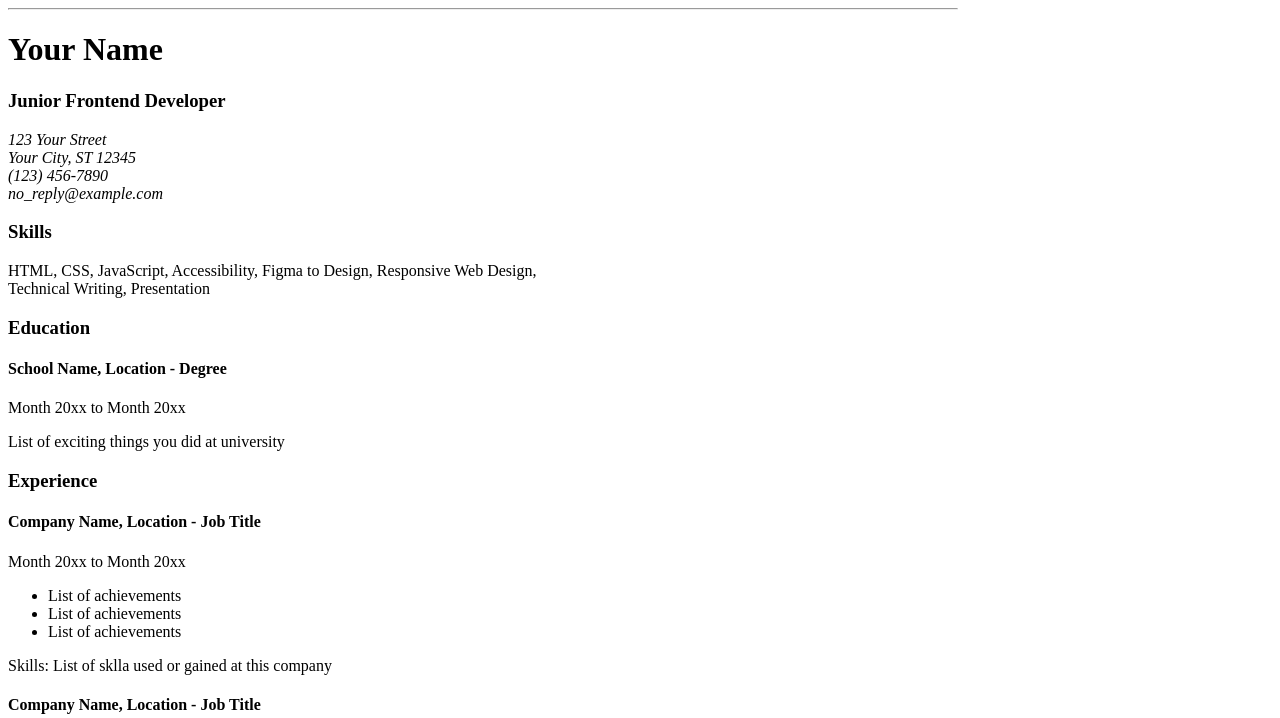
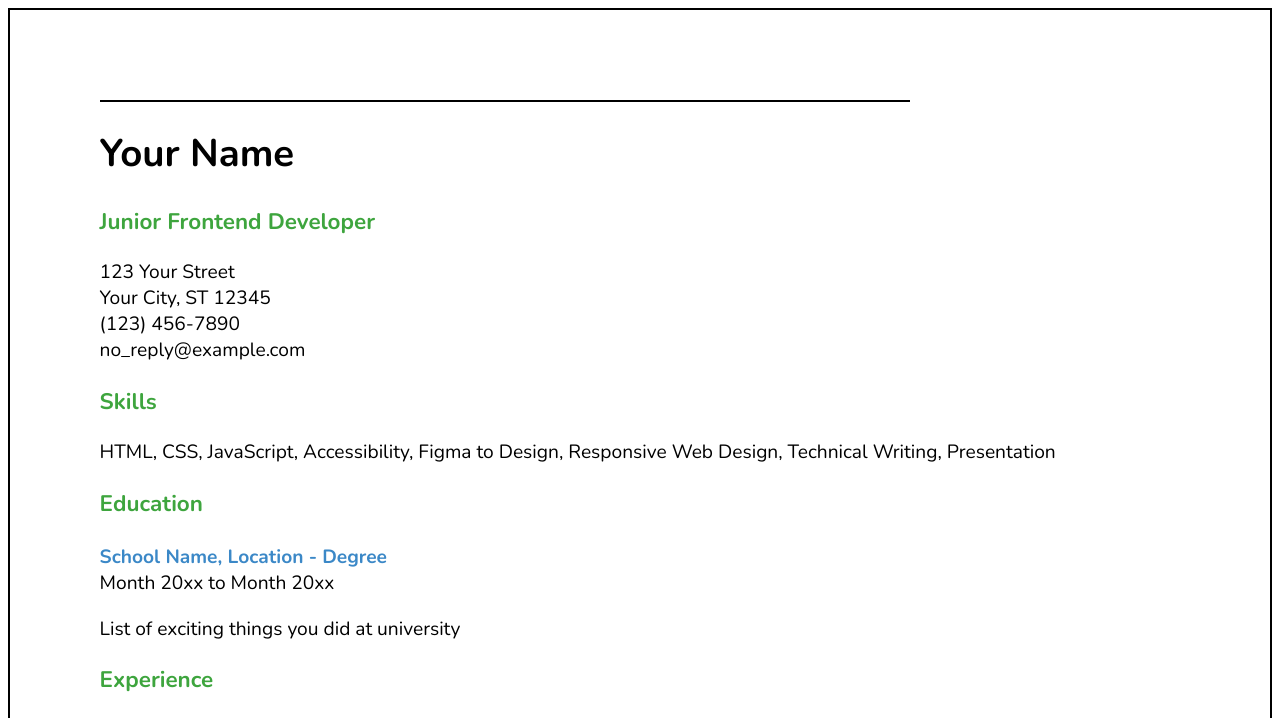
Before and after one commit to pr454d-p/single-page-cv, a plain HTML site: page index.html in a window 1280 px wide. Shown: the top 718 px of the page. Drawn offline with nearby package versions, Linux system fonts and the light colour scheme.

Commit message:
Add meta tags and styles to enhance HTML document structure

```diff
--- a/index.html
+++ b/index.html
@@ -1,11 +1,44 @@
 <!DOCTYPE html>
 <html>
     <head>
+        <meta charset="utf-8">
+        <meta name="viewport" content="width=device-width, initial-scale=1" >
+        <meta name="descripiton" content="Your Name's CV">
+        <meta name="keywords" content="CV, Resume, Frontend Developer">
+        <meta name="author" content="Your Name">
         <title>Your Name</title>
+        <link href="https://fonts.googleapis.com/css2?family=Nunito:ital,wght@0,200..1000;1,200..1000&display=swap" rel="stylesheet">
+        <link rel="icon" href="https://i.ibb.co/cctJM4gT/0a90961a-187c-4f1a-90c2-c98278eeea11.png" type="image/x-png">
+        <style>
+            body {
+                border: 2px solid black;
+                padding: 7%;
+                font-family:"Nunito";
+                font-size: 1.2em;
+            }
+            address{
+                font-style: normal;
+            }
+            header {
+                border-top: 2px solid black;
+                width: 75%
+            }
+            h3 {
+                color: rgb(62, 165, 62);
+            }
+            h4 {
+                color: rgb(59, 136, 199);
+                margin-bottom: 0;
+                padding-bottom: 0;
+
+            }
+            p{
+                margin-top: 0;
+            }
+        </style>
     </head>
     <body>
         <header>
-            <hr style="width:75%;margin-left:0">
             <h1>Your Name</h1>
         </header>
         <main>
@@ -20,7 +53,7 @@
             </section>
             <section>
                 <h3>Skills</h3>
-                <p>HTML, CSS, JavaScript, Accessibility, Figma to Design, Responsive Web Design,<br>
+                <p>HTML, CSS, JavaScript, Accessibility, Figma to Design, Responsive Web Design,
                     Technical Writing, Presentation</p>
             </section>
             <section>
```
